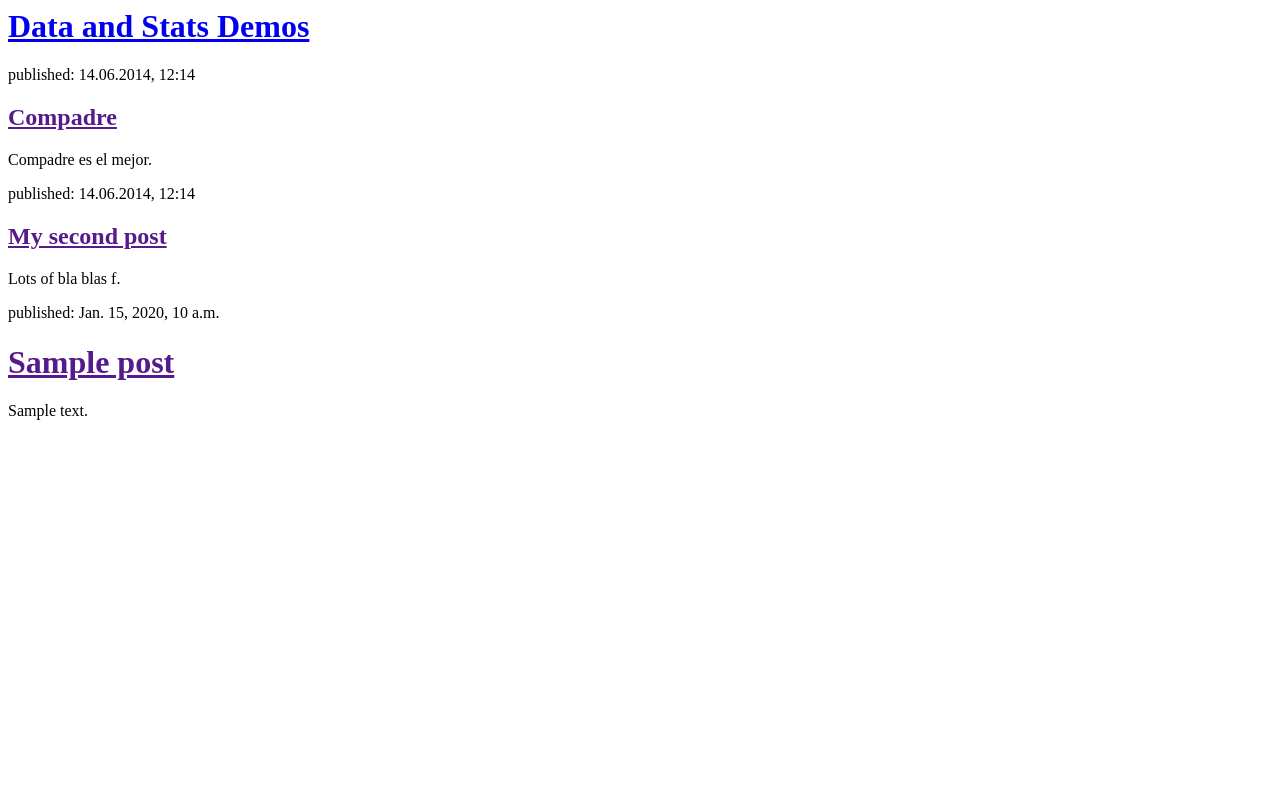
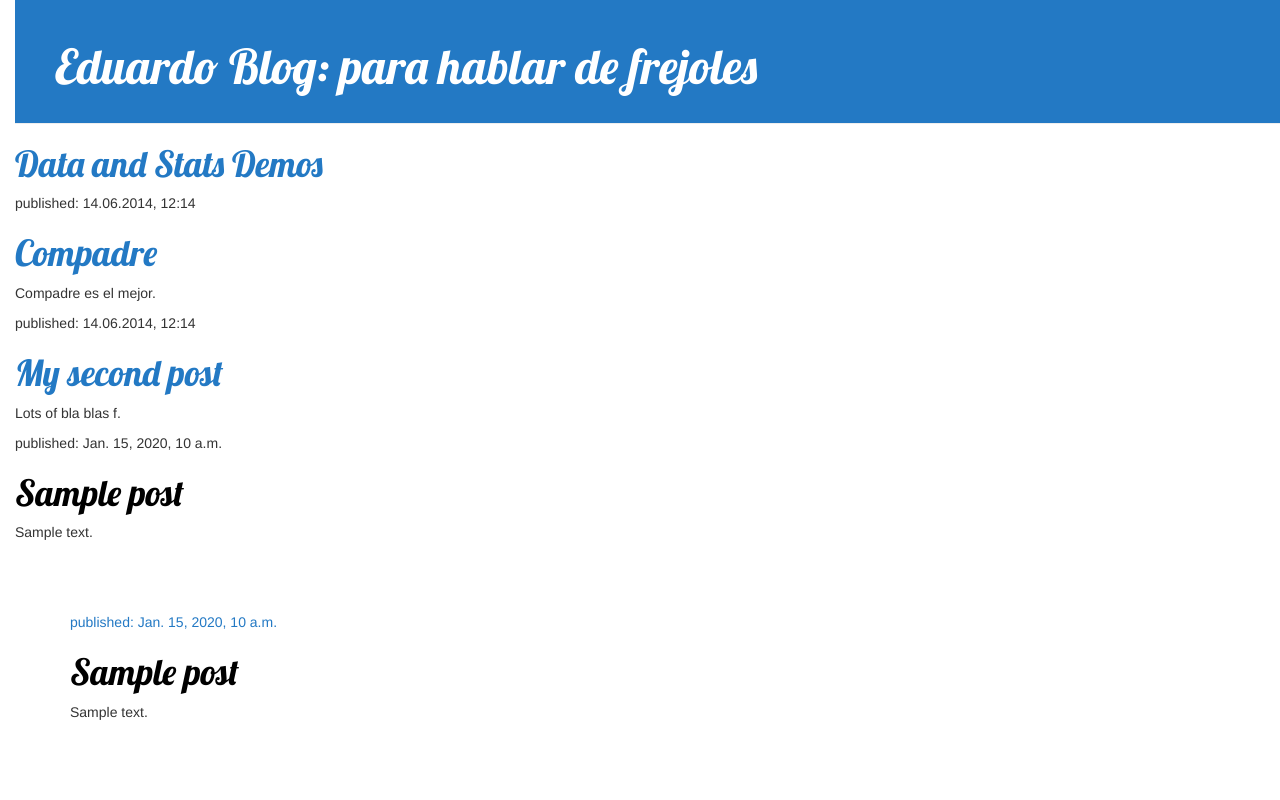
Before and after one commit to educep/my-first-blog, a Django app: template mysite/blog/templates/blog/post_list.html in a window 1280 px wide. Run offline with Django 3.2, Linux system fonts and the light colour scheme; the template is opened without the code that fills it: values that come from a table or form of the project are taken from there, others are empty; tables that the repository leaves empty hold one stand-in row (values such as "Sample post"); parts of the project's set-up code (start-up, migrations or seed data) failed here and were passed over; some libraries are stand-ins or nearby versions.

Commit message:
css implementation.

```diff
--- /dev/null
+++ b/mysite/blog/static/css/blog.css
@@ -0,0 +1,55 @@
+h1 a {
+    color: #2379C4;
+    font-family: 'Lobster';
+}
+
+body {
+    padding-left: 15px;
+}
+
+.page-header {
+    background-color: #2379C4;
+    margin-top: 0;
+    padding: 20px 20px 20px 40px;
+}
+
+.page-header h1, .page-header h1 a, .page-header h1 a:visited, .page-header h1 a:active {
+    color: #ffffff;
+    font-size: 36pt;
+    text-decoration: none;
+}
+
+.content {
+    margin-left: 40px;
+}
+
+h1, h2, h3, h4 {
+    font-family: 'Lobster', cursive;
+}
+
+.date {
+    color: #2379C4;;
+}
+
+.save {
+    float: right;
+}
+
+.post-form textarea, .post-form input {
+    width: 100%;
+}
+
+.top-menu, .top-menu:hover, .top-menu:visited {
+    color: #ffffff;
+    float: right;
+    font-size: 26pt;
+    margin-right: 20px;
+}
+
+.post {
+    margin-bottom: 70px;
+}
+
+.post h1 a, .post h1 a:visited {
+    color: #000000;
+}
--- a/mysite/blog/templates/blog/post_list.html
+++ b/mysite/blog/templates/blog/post_list.html
@@ -1,6 +1,19 @@
+
+<link rel="stylesheet" href="//maxcdn.bootstrapcdn.com/bootstrap/3.2.0/css/bootstrap.min.css">
+<link rel="stylesheet" href="//maxcdn.bootstrapcdn.com/bootstrap/3.2.0/css/bootstrap-theme.min.css">
+{% load staticfiles %}
 <html>
+
+	<div class="page-header">
+	    <h1><a href="/">Eduardo Blog: para hablar de frejoles</a></h1>
+	</div>
+
     <head>
+    	<link href="//fonts.googleapis.com/css?family=Lobster&subset=latin,latin-ext" rel="stylesheet" type="text/css">
         <title>Test HTML</title>
+        <link rel="stylesheet" href="//maxcdn.bootstrapcdn.com/bootstrap/3.2.0/css/bootstrap.min.css">
+        <link rel="stylesheet" href="//maxcdn.bootstrapcdn.com/bootstrap/3.2.0/css/bootstrap-theme.min.css">
+        <link rel="stylesheet" href="{% static 'css/blog.css' %}">
     </head>
     <body>
         <div>
@@ -9,21 +22,37 @@
 
         <div>
             <p>published: 14.06.2014, 12:14</p>
-            <h2><a href="">Compadre</a></h2>
+            <h1><a href="">Compadre</a></h1>
             <p>Compadre es el mejor.</p>
         </div>
 
         <div>
             <p>published: 14.06.2014, 12:14</p>
-            <h2><a href="">My second post</a></h2>
+            <h1><a href="">My second post</a></h1>
             <p>Lots of bla blas f.</p>
         </div>
     </body>
-{% for post in posts %}
-    <div>
-        <p>published: {{ post.published_date }}</p>
-        <h1><a href="">{{ post.title }}</a></h1>
-        <p>{{ post.text|linebreaksbr }}</p>
+
+	<div class="post">
+	    <p>published: {{ post.published_date }}</p>
+	    <h1><a href="">{{ post.title }}</a></h1>
+	    <p>{{ post.text|linebreaksbr }}</p>
+	</div>
+
+<div class="content container">
+    <div class="row">
+        <div class="col-md-8">
+            {% for post in posts %}
+                <div class="post">
+                    <div class="date">
+                        <p>published: {{ post.published_date }}</p>
+                    </div>
+                    <h1><a href="">{{ post.title }}</a></h1>
+                    <p>{{ post.text|linebreaksbr }}</p>
+                </div>
+            {% endfor %}
+        </div>
     </div>
-{% endfor %}
+</div>
+
 </html>
```
